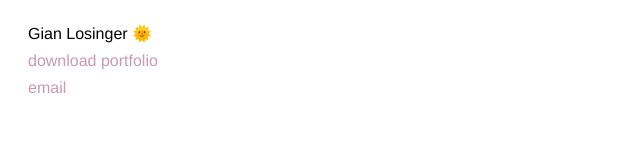
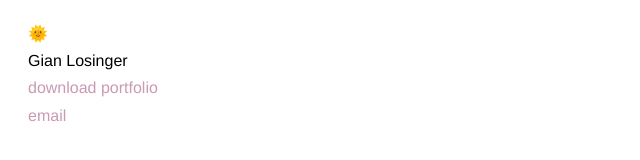
Before and after one commit to gianlosinger/gianlosinger.github.io, a plain HTML site: page index.html in a window 1280 px wide. Shown: the whole page, without its empty margins (0-640 px from the left). Drawn offline with Linux system fonts and the light colour scheme.

Commit message:
Update index.html

```diff
--- a/index.html
+++ b/index.html
@@ -61,7 +61,10 @@
     </head>
     <body>
         <header>
-            Gian Losinger 🌞<br>
+
+	    🌞<br>
+
+            Gian Losinger<br>
 
             <a href="portfolio.pdf" target="_blank">download portfolio</a><br>
 
```
